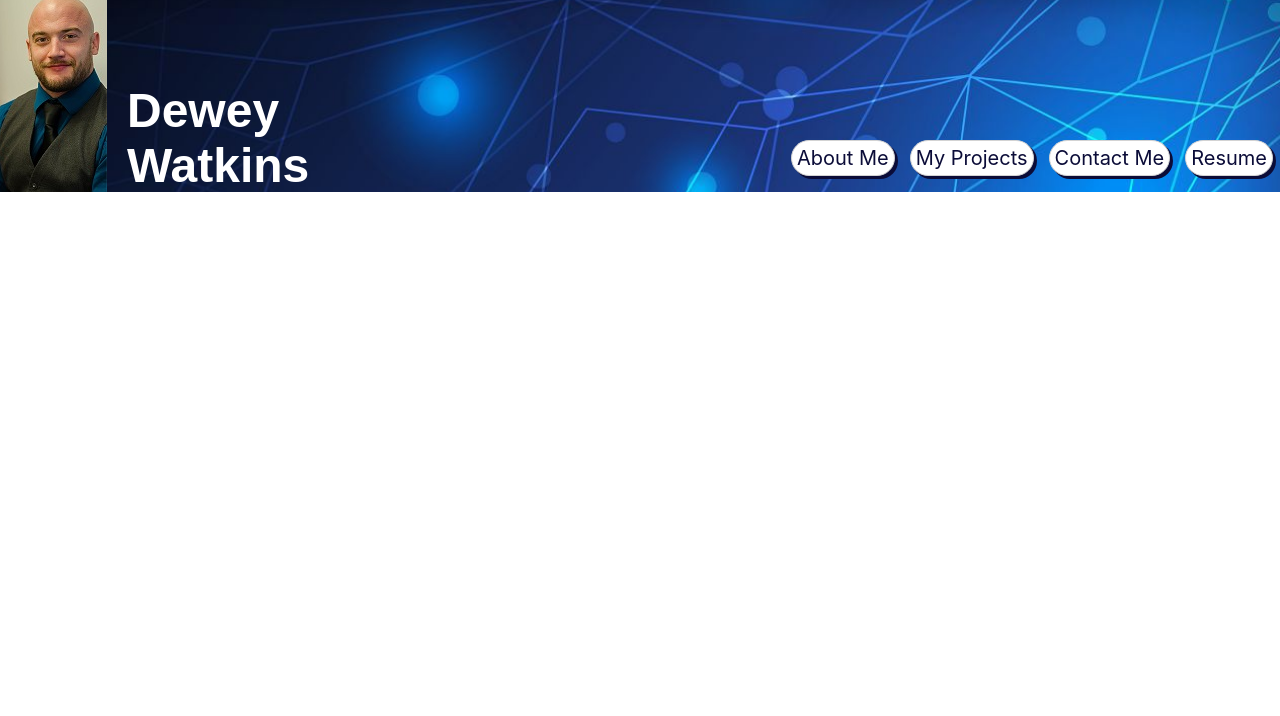
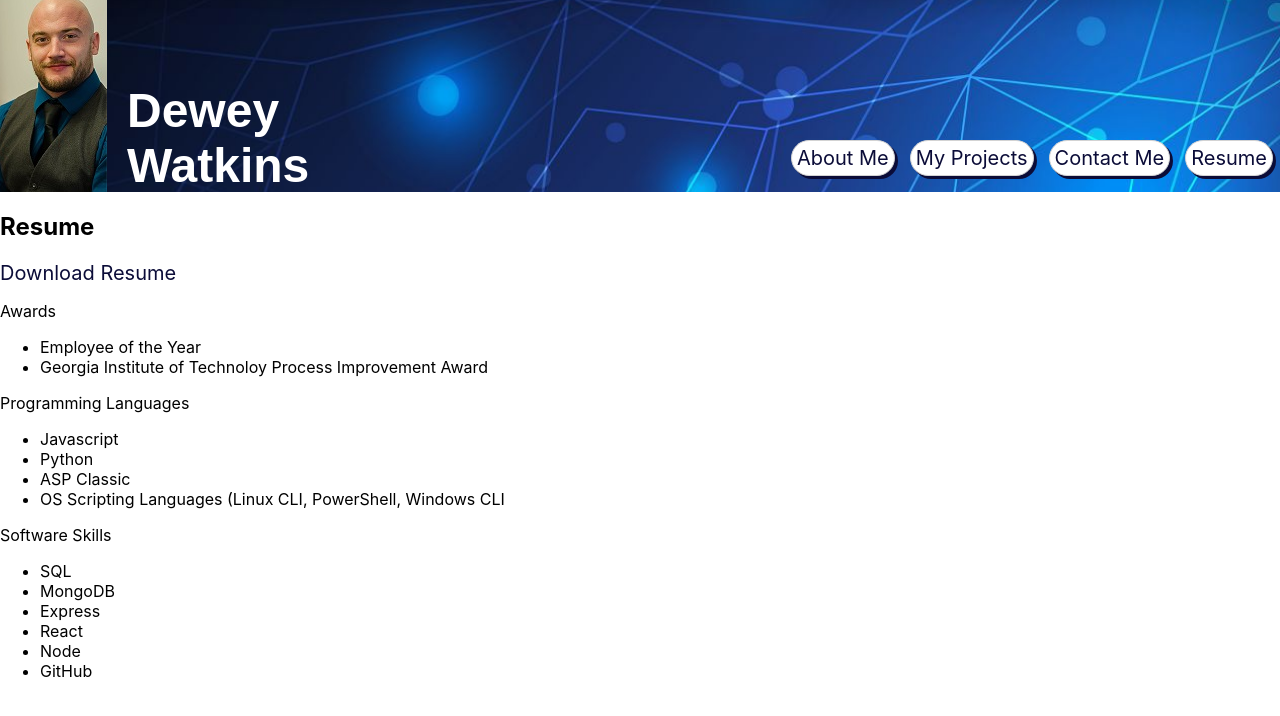
Before and after one commit to deweywatkins77/portfolio, a React (Create React App) app: page /resume in a window 1280 px wide. Shown: the top 716 px of the page. Built offline with nearby package versions, Linux system fonts and the light colour scheme.

Commit message:
add resume page with links, included homepage in package.json for gh-pages

```diff
--- a/package.json
+++ b/package.json
@@ -2,7 +2,7 @@
   "name": "portfolio",
   "version": "0.1.0",
   "private": true,
-
+  "homepage": "https://deweywatkins77.github.io/portfolio",
   "dependencies": {
     "@testing-library/jest-dom": "^5.16.5",
     "@testing-library/react": "11.1.0",
--- a/src/App.js
+++ b/src/App.js
@@ -5,6 +5,7 @@ import Header from './components/Header'
 import Home from './pages/Home';
 import Projects from './pages/Projects';
 import ContactMe from './pages/ContactMe'
+import Resume from './pages/Resume'
 
 function App() {
   return (
@@ -15,6 +16,7 @@ function App() {
           <Route path='/' element={<Home />} />
           <Route path='/projects' element={<Projects />} />
           <Route path='/contactme' element={<ContactMe />}/>
+          <Route path='/resume' element = {<Resume />}/>
         </Routes>
       </div>
     </Router>
--- a/src/components/Navigation.js
+++ b/src/components/Navigation.js
@@ -11,7 +11,7 @@ const Navigation = () =>{
                     <li><Link to="/">About Me</Link></li>
                     <li><Link to="/projects">My Projects</Link></li>
                     <li><Link to="/contactme">Contact Me</Link></li>
-                    <li><a href="https://github.com/deweywatkins77/resume">Resume</a></li>
+                    <li><Link to="/resume">Resume</Link></li>
                 </ul>
             </nav>
         </div>
--- /dev/null
+++ b/src/pages/Resume.js
@@ -0,0 +1,32 @@
+import React from "react";
+
+const Resume = () =>{
+    return (
+        <div>
+            <h2>Resume</h2><a href="https://raw.githubusercontent.com/deweywatkins77/resume/main/Resume.pdf">Download Resume</a>
+            <p>Awards</p>
+            <ul>
+                <li>Employee of the Year</li>
+                <li>Georgia Institute of Technoloy Process Improvement Award</li>
+            </ul>
+            <p>Programming Languages</p>
+            <ul>
+                <li>Javascript</li>
+                <li>Python</li>
+                <li>ASP Classic</li>
+                <li>OS Scripting Languages (Linux CLI, PowerShell, Windows CLI</li>
+            </ul>
+            <p>Software Skills</p>
+            <ul>
+                <li>SQL</li>
+                <li>MongoDB</li>
+                <li>Express</li>
+                <li>React</li>
+                <li>Node</li>
+                <li>GitHub</li>
+            </ul>
+        </div>
+    )
+}
+
+export default Resume
```
